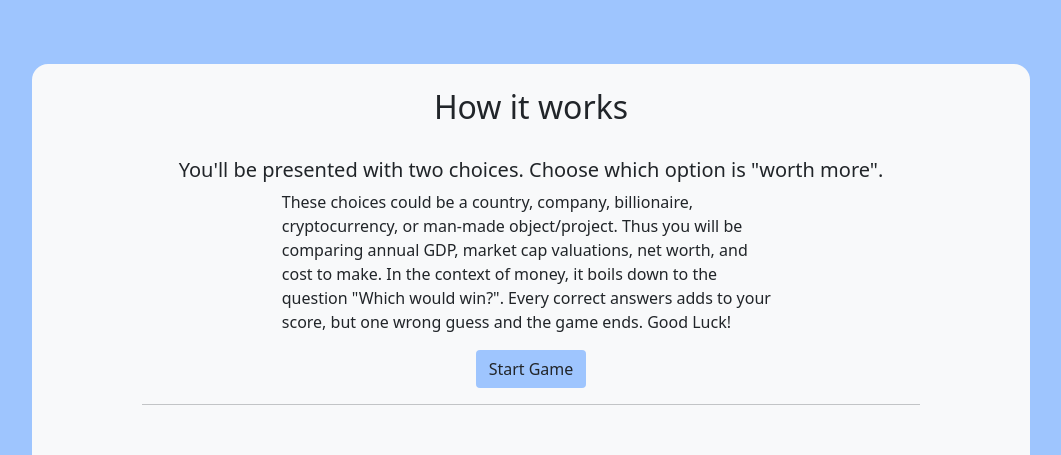
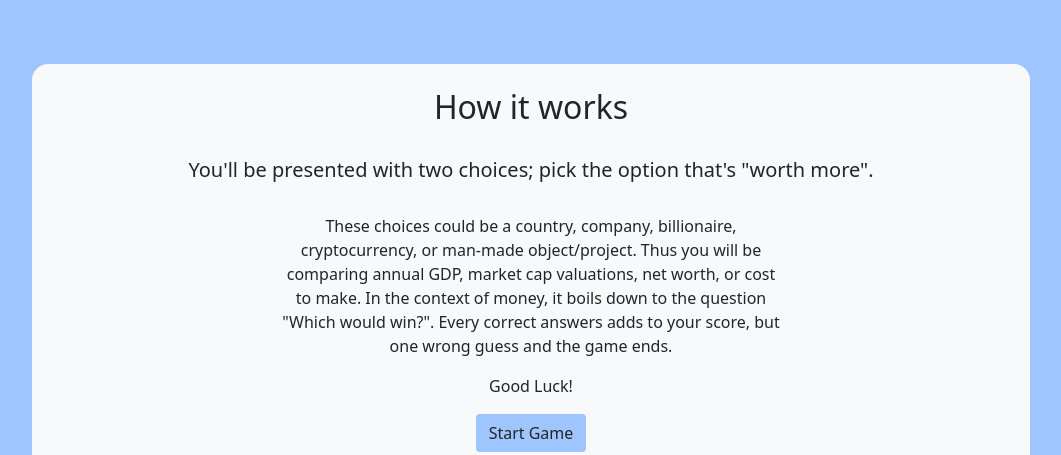
Before and after one commit to gregh13/CS50-Final-Project-Which-Would-Win, a Flask app: page / in a window 1280 px wide. Shown: the top 455 px of the page, without its empty margins (109-1170 px from the left). Run offline with Flask 2, Linux system fonts and the light colour scheme; data that the repository does not hold is empty.

Commit message:
front-end fixes

```diff
--- a/templates/index.html
+++ b/templates/index.html
@@ -21,12 +21,14 @@
                 <br>
                 <h2>How it works</h2>
                 <br>
-                <h5>You'll be presented with two choices. Choose which option is "worth more".</h5>
-                <div style="margin: 0 18%; text-align: left">
+                <h5>You'll be presented with two choices; pick the option that's "worth more".</h5>
+                <br>
+                <div style="margin: 0 18%;">
                 <p>These choices could be a country, company, billionaire, cryptocurrency, or man-made object/project.
-                    Thus you will be comparing annual GDP, market cap valuations, net worth, and cost to make.
+                    Thus you will be comparing annual GDP, market cap valuations, net worth, or cost to make.
                     In the context of money, it boils down to the question "Which would win?".
-                    Every correct answers adds to your score, but one wrong guess and the game ends. Good Luck!</p>
+                    Every correct answers adds to your score, but one wrong guess and the game ends.</p>
+                    <p>Good Luck!</p>
                 </div>
                 <form action="/" method="post">
                     <input type="submit" class="btn light-blue-color" value="Start Game">
--- a/templates/playgame.html
+++ b/templates/playgame.html
@@ -18,13 +18,13 @@
     <body class = "light-blue-color">
     <br><br><br>
         <div class="text-center soft-white margin-gh rounded-gh">
-            <div class="text-center">
+            <div class="text-center" style="margin: 0 11%;">
                 <br><br><br>
                 <h2> Which Would Win?</h2>
                 <br>
                 <br>
                 <br>
-              <div class="row justify-content-around">
+              <div class="row align-items-center justify-content-around">
                 <div class="col-5">
                     <form action="/playgame" method="post">
                         <h3>{{ choice1 }}</h3>
@@ -34,7 +34,7 @@
                         <input class="btn light-blue-color" type="submit" value="Select">
                     </form>
                 </div>
-                  <div class="col-2">
+                  <div class="col-1">
                       <h1>vs.</h1>
                   </div>
                 <div class="col-5">
```
